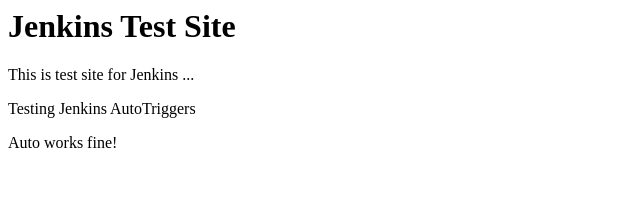
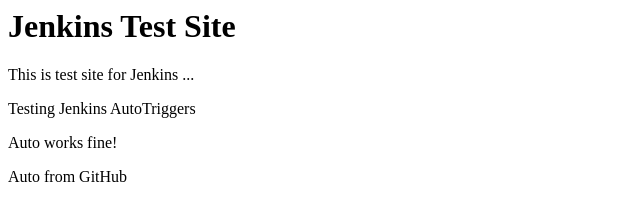
Before and after one commit to digitalnerd/jenkins_test, a plain HTML site: page index.html in a window 1280 px wide. Shown: the whole page, without its empty margins (0-640 px from the left). Drawn offline with Linux system fonts and the light colour scheme.

Commit message:
update index.html for webhook

```diff
--- a/index.html
+++ b/index.html
@@ -4,5 +4,6 @@
 <p>This is test site for Jenkins ...</p>
 <p>Testing Jenkins AutoTriggers</p>
 <p>Auto works fine!</p>
+<p>Auto from GitHub</p>
 </body>
 </html>
```
